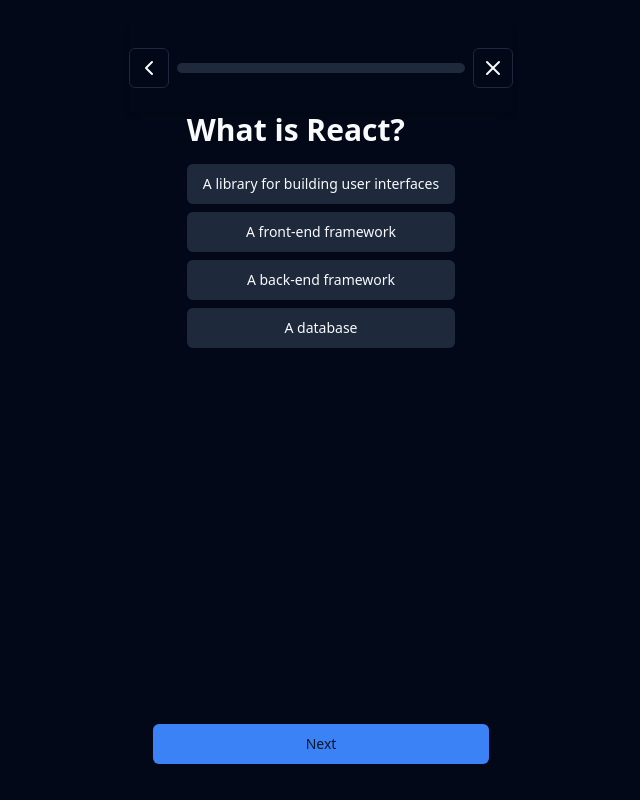
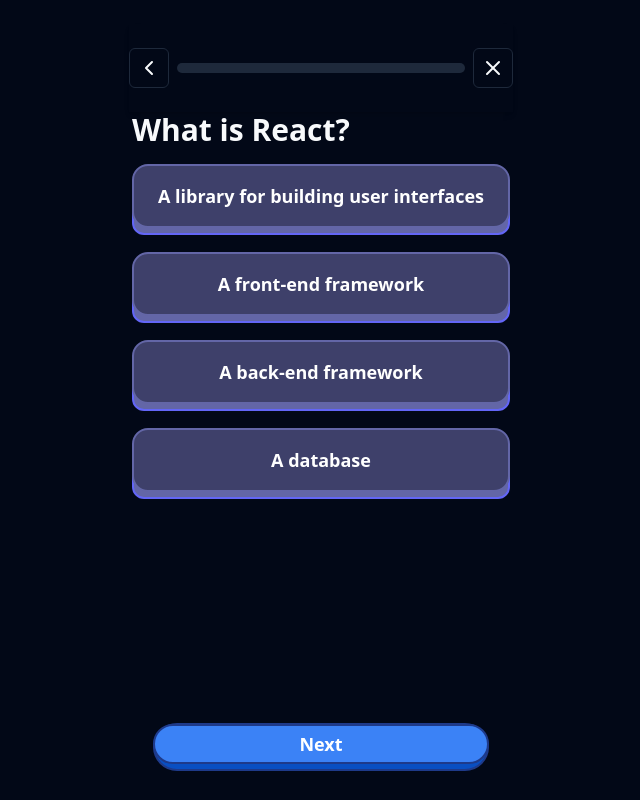
Before and after one commit to bokysarkar/quiz-gen-app, a Next.js app: page /quizz in a window 1280 px wide. Both pictures are taken after a click on the button "Start". Shown: the whole page, without its empty margins (319-959 px from the left). Built offline with nearby package versions, Linux system fonts and the light colour scheme.

Commit message:
neo colored buttons added

```diff
--- a/src/app/quizz/page.tsx
+++ b/src/app/quizz/page.tsx
@@ -52,6 +52,12 @@
   },
 ];
 
+type Answer = {
+  answerText: string;
+  isCorrect: boolean;
+  id: number;
+};
+
 export default function Quizz() {
   const [started, setStarted] = useState<boolean>(false);
   const [currentQuestion, setCurrentQuestion] = useState<number>(0);
@@ -73,7 +79,7 @@
     setIsCorrect(null);
   };
 
-  const handleAnswer = (answer) => {
+  const handleAnswer = (answer:Answer) => {
     setSelectedAnswer(answer.id);
     const isCurrentCorrect = answer.isCorrect;
     if (isCurrentCorrect) {
@@ -111,10 +117,11 @@
             <h2 className="text-3xl font-bold">
               {questions[currentQuestion].questionText}
             </h2>
-            <div className="grid grid-cols-1 gap-2 mt-4">
+            <div className="grid grid-cols-1 gap-6 mt-4">
               {questions[currentQuestion].answers.map((answer) => (
                 <Button
-                  variant={"secondary"}
+                  variant={"neoOutline"}
+                  size={"xl"}
                   key={answer.id}
                   onClick={() => handleAnswer(answer)}
                 >
@@ -131,10 +138,10 @@
           correctAnswer={
             questions[currentQuestion].answers.find(
               (answer) => answer.isCorrect === true
-            )?.answerText
+            )?.answerText || "Correct answer not found"
           }
         />
-        <Button onClick={handleNext}>{!started ? "Start" : "Next"}</Button>
+        <Button variant={"neo"} onClick={handleNext}>{!started ? "Start" : "Next"}</Button>
       </footer>
     </div>
   );
--- a/src/components/ui/button.tsx
+++ b/src/components/ui/button.tsx
@@ -1,15 +1,20 @@
-import * as React from "react"
-import { Slot } from "@radix-ui/react-slot"
-import { cva, type VariantProps } from "class-variance-authority"
+import * as React from "react";
+import { Slot } from "@radix-ui/react-slot";
+import { cva, cx, type VariantProps } from "class-variance-authority";
 
-import { cn } from "@/lib/utils"
+import { cn } from "@/lib/utils";
+import clsx from "clsx";
+
+const neoClasses =
+  "w-full rounded-full px-3.5 py-5 border-2 relative z-10 text-lg font-bold hover:translate-y-[-2px] transition-transform-duration-200";
 
 const buttonVariants = cva(
   "inline-flex items-center justify-center whitespace-nowrap rounded-md text-sm font-medium ring-offset-background transition-colors focus-visible:outline-none focus-visible:ring-2 focus-visible:ring-ring focus-visible:ring-offset-2 disabled:pointer-events-none disabled:opacity-50",
   {
     variants: {
       variant: {
-        default: "bg-primary text-primary-foreground hover:bg-primary/90 cursor-pointer",
+        default:
+          "bg-primary text-primary-foreground hover:bg-primary/90 cursor-pointer",
         destructive:
           "bg-destructive text-destructive-foreground hover:bg-destructive/90 cursor-pointer",
         outline:
@@ -18,11 +23,14 @@
           "bg-secondary text-secondary-foreground hover:bg-secondary/80 cursor-pointer",
         ghost: "hover:bg-accent hover:text-accent-foreground cursor-pointer",
         link: "text-primary underline-offset-4 hover:underline cursor-pointer",
+        neo: cn(neoClasses, "bg-primary text-white border-blue-900"),
+        neoOutline: cn(neoClasses, "bg-[#3e406a] text-white border-[#6366a7]"),
       },
       size: {
         default: "h-10 px-4 py-2",
         sm: "h-9 rounded-md px-3",
         lg: "h-11 rounded-md px-8",
+        xl: "rounded-2xl h-16 px-6 py-3",
         icon: "h-10 w-10",
       },
     },
@@ -31,26 +39,60 @@
       size: "default",
     },
   }
-)
+);
+
+const spanVairants = cva(
+  ["absolute", "h-12", "bottom-[-7px]", "w-full", "border-2", "left-0", "z-0"],
+  {
+    variants: {
+      variant: {
+        default: "hidden",
+        destructive: "hidden",
+        outline: "hidden",
+        secondary: "hidden",
+        ghost: "hidden",
+        link: "hidden",
+        neo: "border-blue-900 bg-primary-shadow ",
+        neoOutline: "bg-[#6366a7] border-[#6366f7]",
+      },
+    },
+    defaultVariants: {
+      variant: "default",
+    },
+  }
+);
 
 export interface ButtonProps
   extends React.ButtonHTMLAttributes<HTMLButtonElement>,
     VariantProps<typeof buttonVariants> {
-  asChild?: boolean
+  asChild?: boolean;
 }
 
 const Button = React.forwardRef<HTMLButtonElement, ButtonProps>(
   ({ className, variant, size, asChild = false, ...props }, ref) => {
-    const Comp = asChild ? Slot : "button"
+    const Comp = asChild ? Slot : "button";
+
+    const containerClass = clsx({
+      relative: variant === "neo" || variant === "neoOutline",
+    });
+
+    const borderRound = clsx({
+      "rounded-full": variant === "neo",
+      "rounded-xl": variant === "neoOutline",
+    });
+
     return (
-      <Comp
-        className={cn(buttonVariants({ variant, size, className }))}
-        ref={ref}
-        {...props}
-      />
-    )
+      <div className={containerClass}>
+        <Comp
+          className={cn(buttonVariants({ variant, size, className }))}
+          ref={ref}
+          {...props}
+        />
+        <span className={cx(spanVairants({ variant }), borderRound)}></span>
+      </div>
+    );
   }
-)
-Button.displayName = "Button"
+);
+Button.displayName = "Button";
 
-export { Button, buttonVariants }
+export { Button, buttonVariants };
```
